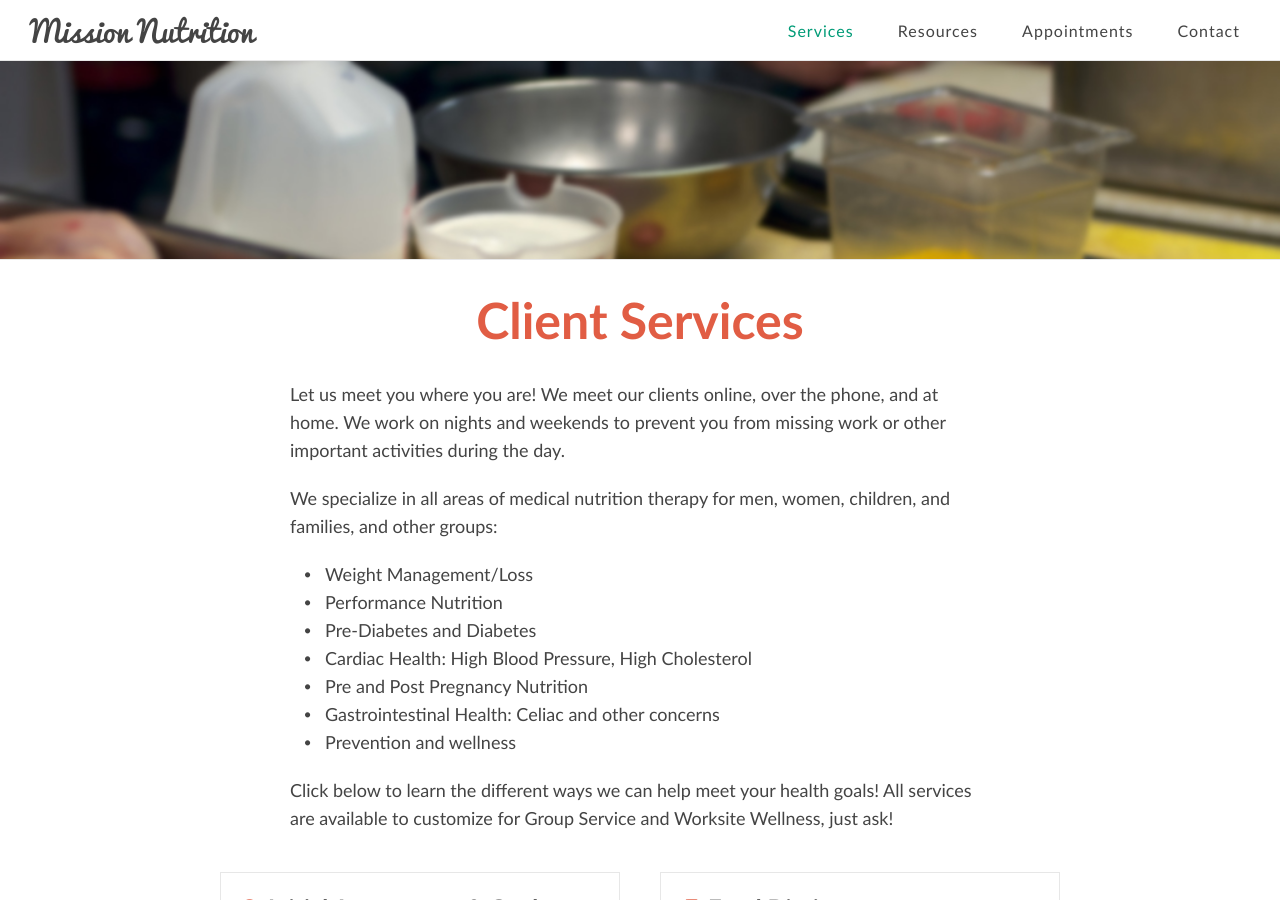
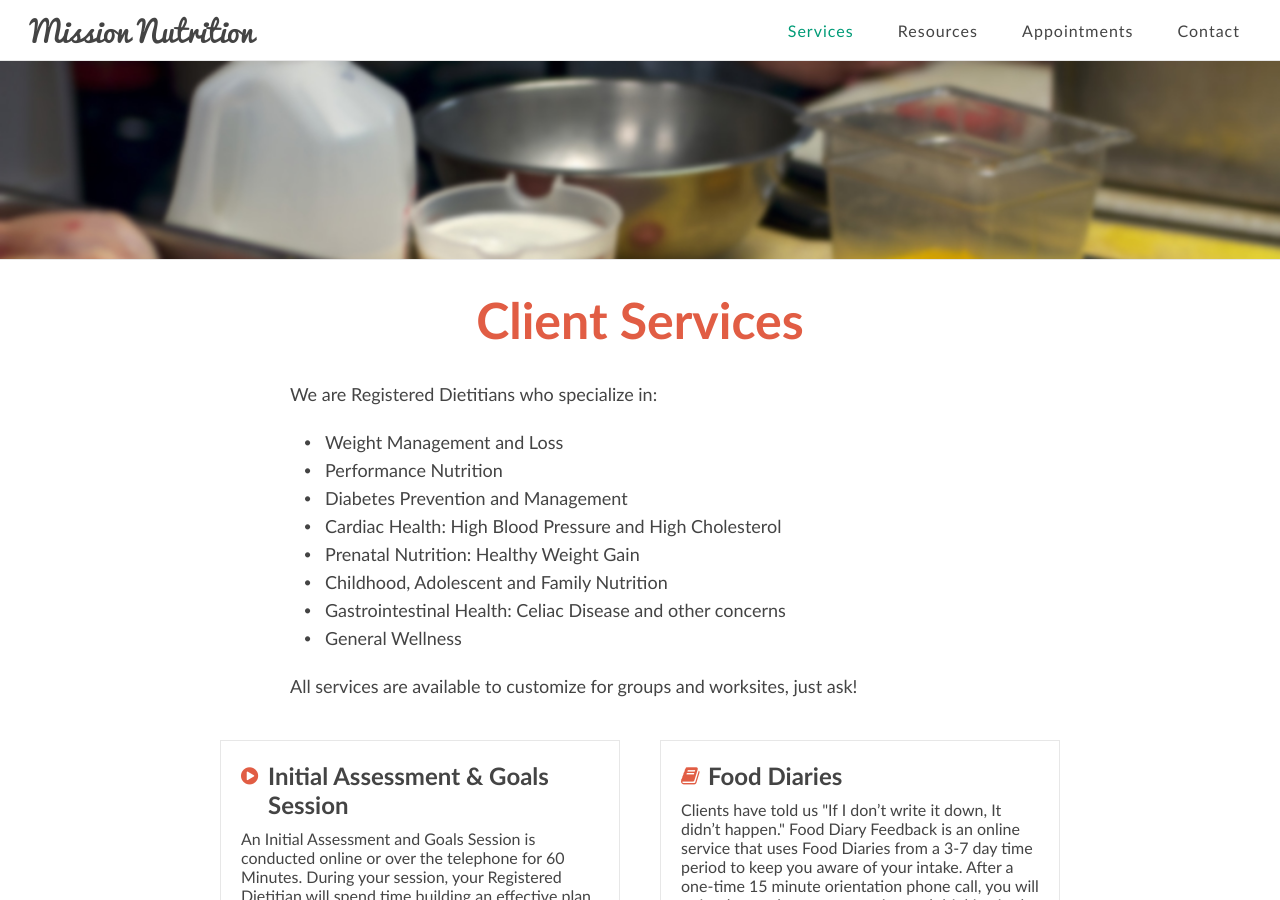
Before and after one commit to davelandry/missionnutrition, a Jekyll site: the page built from _pages/services.md, in a window 1280 px wide and 900 px high. Built offline with Jekyll 4.4.1, drawn with Linux system fonts in a browser that asks for light colours; some of the changed text lies outside the part shown.

Commit message:
Update services.md

```diff
--- a/_pages/services.md
+++ b/_pages/services.md
@@ -4,20 +4,17 @@ header: Client Services
 image: cooking
 ---
 
-Let us meet you where you are! We meet our clients online, over the phone, and at home. We work on nights and weekends to prevent you from missing work or other important activities during the day.
+We are Registered Dietitians who specialize in:
 
-We specialize in all areas of medical nutrition therapy for men, women, children, and families, and other groups:
+* Weight Management and Loss
+* Performance Nutrition
+* Diabetes Prevention and Management
+* Cardiac Health: High Blood Pressure and High Cholesterol
+* Prenatal Nutrition: Healthy Weight Gain
+* Childhood, Adolescent and Family Nutrition
+* Gastrointestinal Health: Celiac Disease and other concerns
+* General Wellness
 
-* Weight Management/Loss
-* Performance Nutrition
-* Pre-Diabetes and Diabetes
-* Cardiac Health: High Blood Pressure, High Cholesterol
-* Pre and Post Pregnancy Nutrition
-* Gastrointestinal Health: Celiac and other concerns
-* Prevention and wellness
-
-Click below to learn the different ways we can help meet your health goals! All services are available to customize for Group Service and Worksite Wellness, just ask!
+All services are available to customize for groups and worksites, just ask!
 
 {% include services.html %}
-
-Note: There may be additional fees for those residing outside the Greater Boston Area. Clients must complete an [Initial Assessment](/services/initial/) visit first to utilize home visit option.
```
